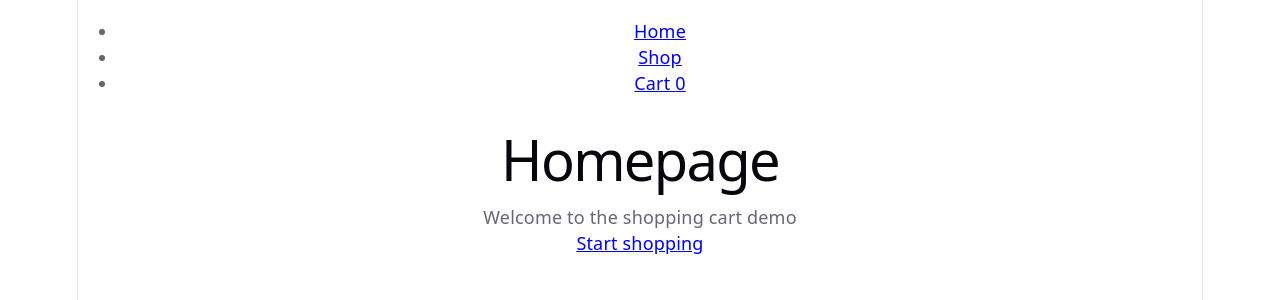
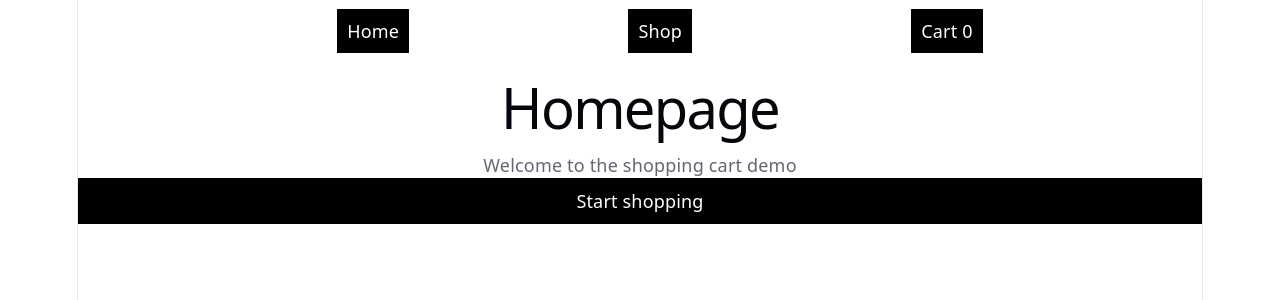
Before and after one commit to XAJX179/shopping-cart, a React (Vite) app: page / in a window 1280 px wide. Shown: the top 300 px of the page. Built offline with nearby package versions, Linux system fonts and the light colour scheme; no server answers.

Commit message:
style(app): nav and links

```diff
--- a/src/App.css
+++ b/src/App.css
@@ -204,3 +204,16 @@ img {
 .card input {
   max-width: 30px;
 }
+
+nav ul {
+  display: flex;
+  justify-content: space-evenly;
+  list-style: none;
+}
+
+a {
+  text-decoration: none;
+  background: black;
+  color: white;
+  padding: 10px;
+}
```
